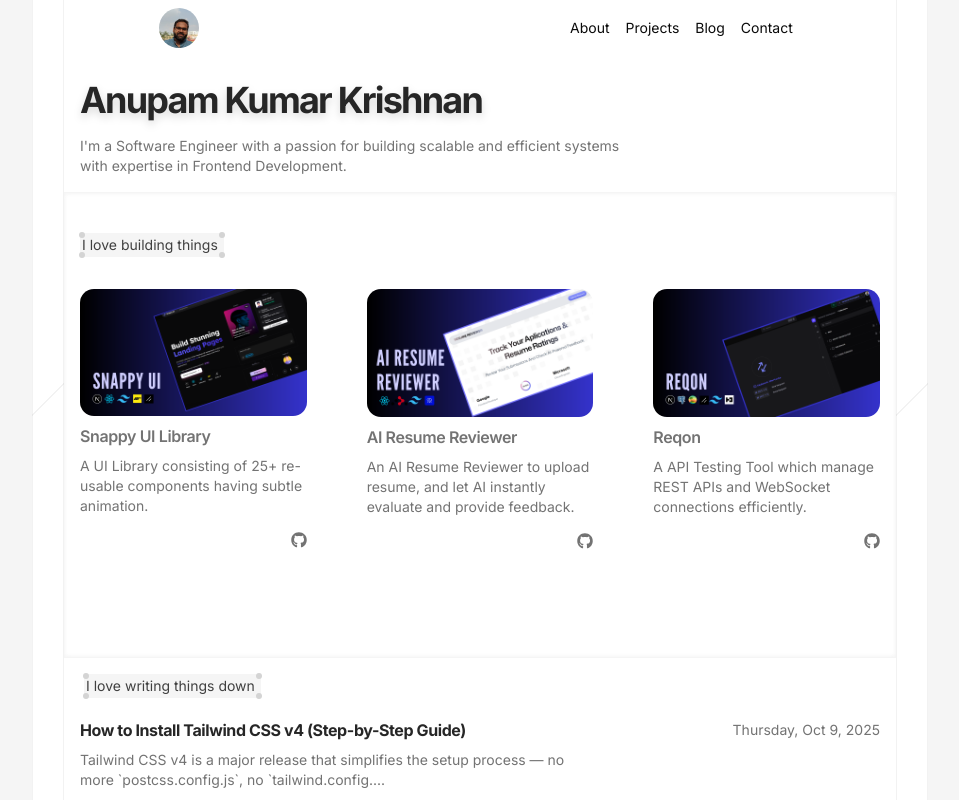
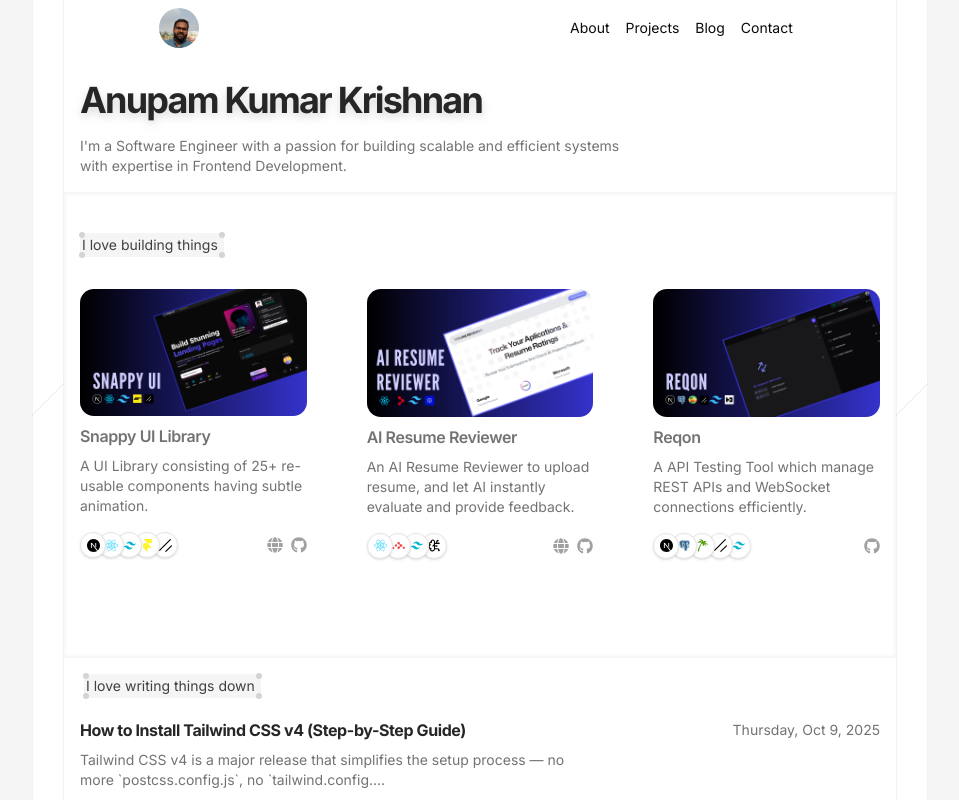
Before and after one commit to anupam-kumar-krishnan/personal-portfolio, a Next.js app: page / in a window 1280 px wide. Shown: the top 800 px of the page, without its empty margins (160-1119 px from the left). Built offline with nearby package versions, Linux system fonts and the light colour scheme.

Commit message:
feat: enhance project component with tech badges and update project details

```diff
--- a/src/components/projects.tsx
+++ b/src/components/projects.tsx
@@ -1,12 +1,123 @@
 "use client";
-import React from "react";
+import React, { useState } from "react";
 import Image from "next/image";
-import { motion } from "motion/react";
+import { motion, AnimatePresence } from "motion/react";
 import Link from "next/link";
 import { Project, projects as defaultProjects } from "@/constants/projects";
 import SectionHeading from "./section-heading";
+import { FaGlobe, FaGithub } from "react-icons/fa";
+import {
+  SiReact,
+  SiTailwindcss,
+  SiNextdotjs,
+  SiTypescript,
+  SiFramer,
+  SiOpenai,
+  SiNodedotjs,
+  SiMongodb,
+  SiShadcnui,
+  SiReactrouter,
+} from "react-icons/si";
+import { LuBrainCircuit } from "react-icons/lu";
 import { IconType } from "react-icons";
-import { FaGlobe, FaGithub } from "react-icons/fa";
+import { RiBearSmileFill } from "react-icons/ri";
+import { GiPalmTree } from "react-icons/gi";
+import { BiLogoPostgresql } from "react-icons/bi";
+
+const iconMap: Record<string, IconType> = {
+  react: SiReact,
+  tailwind: SiTailwindcss,
+  nextjs: SiNextdotjs,
+  typescript: SiTypescript,
+  motion: SiFramer,
+  openai: SiOpenai,
+  nodejs: SiNodedotjs,
+  mongodb: SiMongodb,
+  shadcn: SiShadcnui,
+  reactrouter: SiReactrouter,
+  puterjs: LuBrainCircuit,
+  zustand: RiBearSmileFill,
+  tanstack: GiPalmTree,
+  postgresql: BiLogoPostgresql,
+};
+
+const iconColors: Record<string, string> = {
+  react: "#61DAFB",
+  tailwind: "#06B6D4",
+  nextjs: "#000000",
+  typescript: "#3178C6",
+  motion: "#FEF42A",
+  openai: "#10A37F",
+  nodejs: "#539E43",
+  mongodb: "#47A248",
+  shadcn: "#000000",
+  reactrouter: "#f14747",
+  puterjs: "#000000",
+  zustand: "#736359",
+  tanstack: "#569f10",
+  postgresql: "#386d94",
+};
+
+const TechBadge = ({
+  iconKey,
+  name,
+  index,
+}: {
+  iconKey: string;
+  name: string;
+  index: number;
+}) => {
+  const [hovered, setHovered] = useState(false);
+  const Icon = iconMap[iconKey];
+
+  if (!Icon) return null;
+
+  return (
+    <motion.div
+      style={{
+        zIndex: hovered ? 10 : 4 - index,
+        marginLeft: index === 0 ? 0 : "-8px",
+      }}
+      onMouseEnter={() => setHovered(true)}
+      onMouseLeave={() => setHovered(false)}
+      animate={{
+        marginLeft: hovered
+          ? index === 0
+            ? 0
+            : "2px"
+          : index === 0
+            ? 0
+            : "-8px",
+      }}
+      transition={{ duration: 0.2, ease: "easeOut" }}
+      className="relative"
+    >
+      <motion.div
+        animate={{ width: hovered ? "auto" : "26px" }}
+        transition={{ duration: 0.2, ease: "easeOut" }}
+        className="flex items-center gap-1.5 h-[26px] min-w-[26px] rounded-full border border-neutral-200 dark:border-neutral-700 bg-white dark:bg-neutral-900 shadow-sm overflow-hidden px-1.5"
+      >
+        <Icon
+          className="shrink-0 text-[13px]"
+          style={{ color: iconColors[iconKey] ?? "#888" }}
+        />
+        <AnimatePresence>
+          {hovered && (
+            <motion.span
+              initial={{ opacity: 0, width: 0 }}
+              animate={{ opacity: 1, width: "auto" }}
+              exit={{ opacity: 0, width: 0 }}
+              transition={{ duration: 0.15 }}
+              className="text-[11px] font-medium text-neutral-600 dark:text-neutral-300 whitespace-nowrap pr-1"
+            >
+              {name}
+            </motion.span>
+          )}
+        </AnimatePresence>
+      </motion.div>
+    </motion.div>
+  );
+};
 
 export const Projects = ({
   projects = defaultProjects,
@@ -26,11 +137,7 @@ export const Projects = ({
           <motion.div
             initial={{ opacity: 0, filter: "blur(10px)", y: 10 }}
             whileInView={{ opacity: 1, filter: "blur(0px)", y: 0 }}
-            transition={{
-              duration: 0.3,
-              delay: idx * 0.1,
-              ease: "easeInOut",
-            }}
+            transition={{ duration: 0.3, delay: idx * 0.1, ease: "easeInOut" }}
             key={project.title}
             className="group relative h-80 mb-4"
           >
@@ -49,19 +156,42 @@ export const Projects = ({
                 {project.description}
               </p>
 
-              <div className="z-10 gap-1.5 flex text-sm tracking-tight text-neutral-500 dark:text-neutral-400 absolute right-0">
+              <div className="flex items-center justify-between">
+                {/* Overlapping tech badges */}
+                <div className="flex items-center">
+                  {project.stack?.map((tech, i) => (
+                    <TechBadge
+                      key={tech.name}
+                      iconKey={tech.icon}
+                      name={tech.name}
+                      index={i}
+                    />
+                  ))}
+                </div>
+
+                {/* Links */}
+                <div className="flex items-center gap-2">
+                  {project.liveUrl && (
+                    <Link
+                      href={project.liveUrl}
+                      target="_blank"
+                      rel="noopener noreferrer"
+                      aria-label="Live site"
+                    >
+                      <FaGlobe className="text-neutral-400 hover:text-neutral-700 dark:hover:text-neutral-200 transition h-4 w-4" />
+                    </Link>
+                  )}
                   {project.githubUrl && (
                     <Link
                       href={project.githubUrl}
                       target="_blank"
                       rel="noopener noreferrer"
-                    aria-label="GitHub repository"
+                      aria-label="GitHub"
                     >
-                    <div className="flex gap-1">
-                      <FaGithub className="text-xl hover:text-black transition h-4 w-4" />
-                    </div>
+                      <FaGithub className="text-neutral-400 hover:text-neutral-700 dark:hover:text-neutral-200 transition h-4 w-4" />
                     </Link>
                   )}
+                </div>
               </div>
             </div>
           </motion.div>
--- a/src/constants/projects.ts
+++ b/src/constants/projects.ts
@@ -1,8 +1,15 @@
+export type TechStack = {
+  icon: string; // just a string key now
+  name: string;
+};
+
 export type Project = {
   title: string;
   src: string;
   githubUrl: string;
+  liveUrl?: string;
   description: string;
+  stack: TechStack[];
 };
 
 export const projects: Project[] = [
@@ -10,15 +17,30 @@ export const projects: Project[] = [
     title: "Snappy UI Library",
     src: "/projects/project-snappy-ui.png",
     githubUrl: "https://github.com/anupam-kumar-krishnan/snappy-ui",
+    liveUrl: "https://snappy-ui-six.vercel.app/",
     description:
       "A UI Library consisting of 25+ re-usable components having subtle animation.",
+    stack: [
+      { icon: "nextjs", name: "Next JS" },
+      { icon: "react", name: "React JS" },
+      { icon: "tailwind", name: "Tailwind CSS" },
+      { icon: "motion", name: "Motion" },
+      { icon: "shadcn", name: "Shadcn/UI" },
+    ],
   },
   {
     title: "AI Resume Reviewer",
     src: "/projects/project-resume-reviewer.png",
     githubUrl: "https://github.com/anupam-kumar-krishnan/resume-reviewer",
+    liveUrl: "https://resume-reviewer-alpha.vercel.app/",
     description:
       "An AI Resume Reviewer to upload resume, and let AI instantly evaluate and provide feedback.",
+    stack: [
+      { icon: "react", name: "React JS" },
+      { icon: "reactrouter", name: "React Router" },
+      { icon: "tailwind", name: "Tailwind CSS" },
+      { icon: "puterjs", name: "Puter JS" },
+    ],
   },
   {
     title: "Reqon",
@@ -26,12 +48,26 @@ export const projects: Project[] = [
     githubUrl: "https://github.com/anupam-kumar-krishnan/reqon",
     description:
       "A API Testing Tool which manage REST APIs and WebSocket connections efficiently.",
+    stack: [
+      { icon: "nextjs", name: "Next JS" },
+      { icon: "postgresql", name: "PostgreSQL" },
+      { icon: "tanstack", name: "TanStack" },
+      { icon: "shadcn", name: "Shadcn/UI" },
+      { icon: "tailwind", name: "Tailwind CSS" },
+    ],
   },
   {
     title: "CodeBits",
     src: "/projects/project-codebits.png",
     githubUrl: "https://github.com/anupam-kumar-krishnan/codebits",
+    liveUrl: "https://codebits.vercel.app",
     description:
       "A Tool to create customizable, shareable code snippets with auto language detection, theming, font options, dark mode, and export as image or SVG.",
+    stack: [
+      { icon: "react", name: "React JS" },
+      { icon: "tailwind", name: "Tailwind" },
+      { icon: "shadcn", name: "shadcn/ui" },
+      { icon: "zustand", name: "Zustand" },
+    ],
   },
 ];
```
Lines whose indentation alone changed are shown as unchanged.
